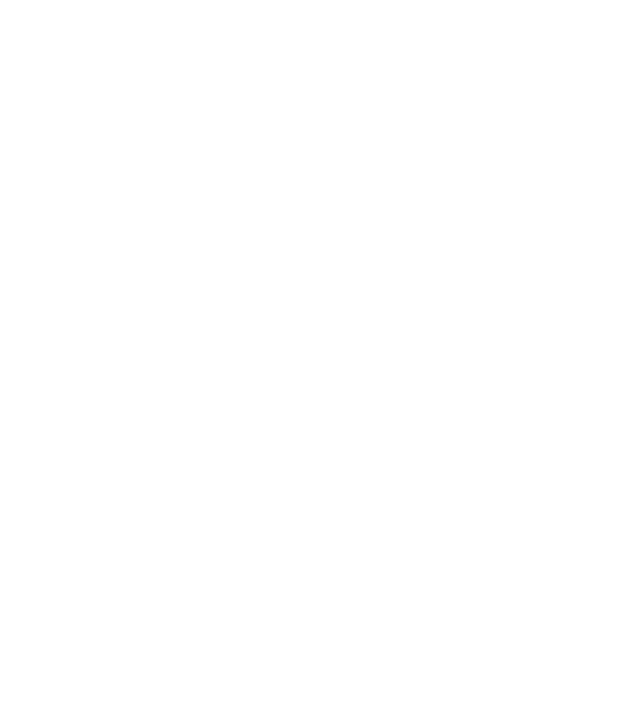
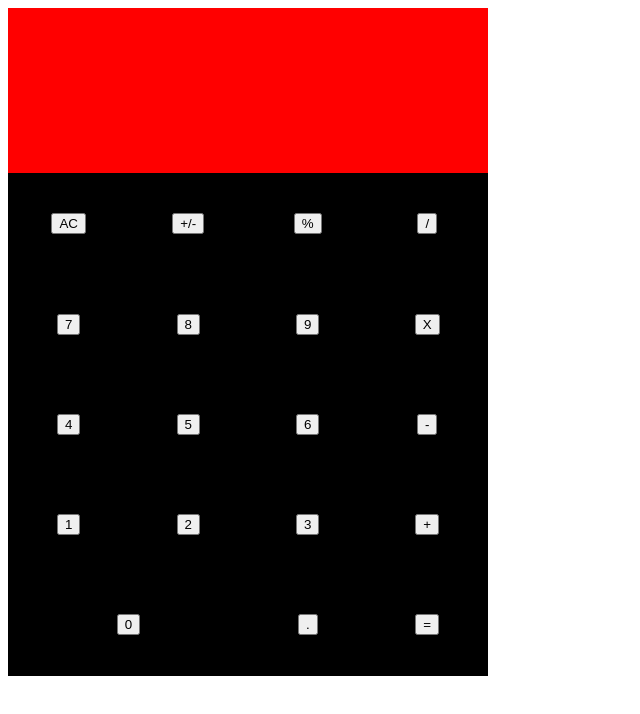
Before and after one commit to alexfarm08/Project-Calculator, a plain HTML site: page index.html in a window 1280 px wide. Shown: the whole page, without its empty margins (0-640 px from the left). Drawn offline with Linux system fonts and the light colour scheme.

Commit message:
started html calculator lay out need to add more and finish css jun 9, 2025

```diff
--- a/index.html
+++ b/index.html
@@ -9,6 +9,41 @@
     <script src="Calculator.js" defer></script>
 </head>
 <body>
-
+    <div class="calcContainer">
+        <div class="screenContainer"></div>
+        <div class="btnContainer">
+            <table>
+                <tr id="row1">
+                    <td><button>AC</button></td>
+                    <td><button>+/-</button></td>
+                    <td><button>%</button></td>
+                    <td><button>/</button></td>
+                </tr>
+                <tr id="row2">
+                    <td><button>7</button></td>
+                    <td><button>8</button></td>
+                    <td><button>9</button></td>
+                    <td><button>X</button></td>
+                </tr>
+                <tr id="row3">
+                    <td><button>4</button></td>
+                    <td><button>5</button></td>
+                    <td><button>6</button></td>
+                    <td><button>-</button></td>
+                </tr>
+                <tr id="row4">
+                    <td><button>1</button></td>
+                    <td><button>2</button></td>
+                    <td><button>3</button></td>
+                    <td><button>+</button></td>
+                </tr>
+                <tr id="row5">
+                    <td colspan="2"><button>0</button></td>
+                    <td><button>.</button></td>
+                    <td><button>=</button></td>
+                </tr>
+            </table>
+        </div>
+    </div>
 </body>
 </html>
--- a/styles.css
+++ b/styles.css
@@ -0,0 +1,36 @@
+.calcContainer {
+    width: 480px;
+    height: 668px;
+    background-color: #2a2d2f;
+    display: flex;
+    flex-direction: column;
+}
+
+.screenContainer {
+    background-color: red;
+    width: 480px;
+    height: 165px;
+}
+
+.btnContainer {
+    background-color: black;
+    width: 480px;
+    height: 504px;
+}
+
+table {
+    table-layout: fixed;
+    height: 100%;
+    width: 100%;
+}
+
+tr {
+    color: white;
+    height: 20%;
+    border: 1px solid black;
+}
+
+td {
+    width: 25%;
+    text-align: center;
+}
```
